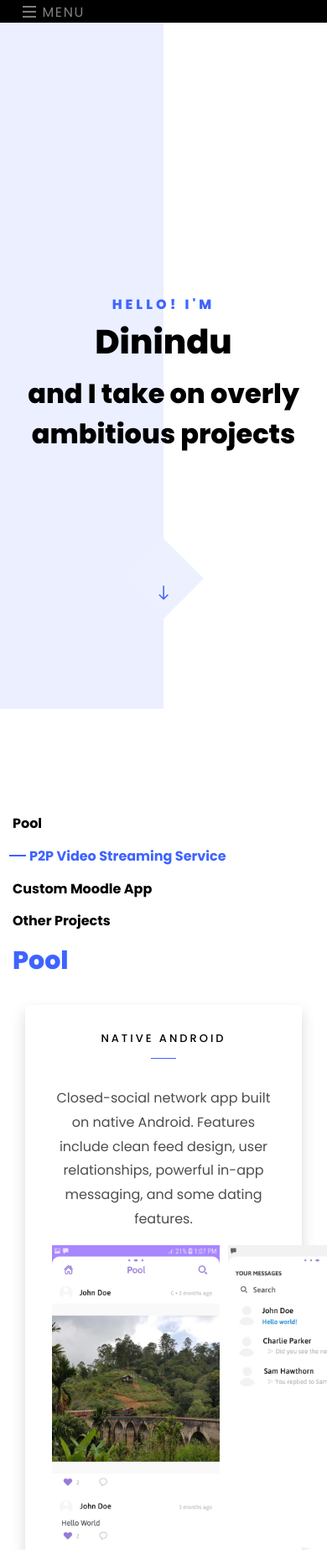
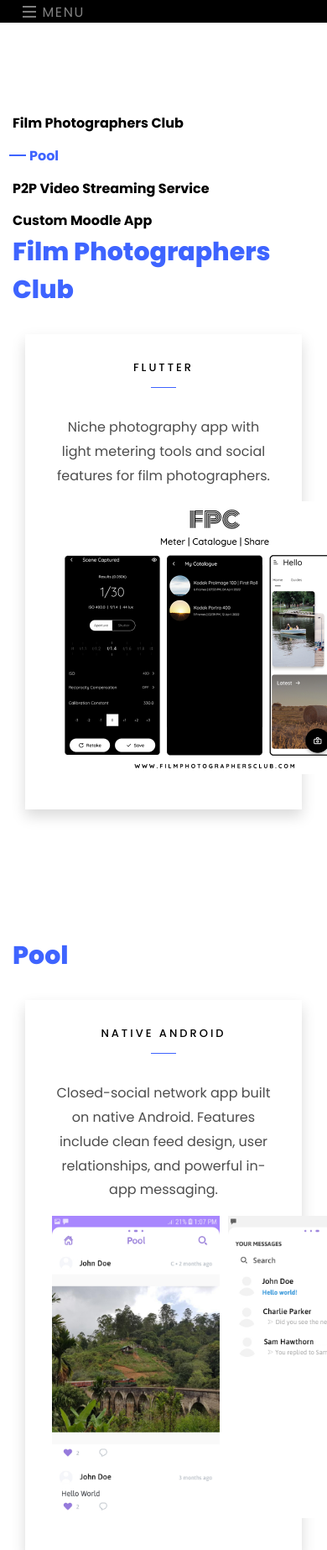
Before and after one commit to DininduInduwara/DininduInduwara.github.io, a plain HTML site: page index.html in a window 390 px wide. Shown: the top 1846 px of the page at 84% size. Drawn offline with Linux system fonts and the light colour scheme.

Commit message:
Commit 2022

```diff
--- a/index.html
+++ b/index.html
@@ -37,63 +37,46 @@
 
 	      <div class="collapse navbar-collapse" id="ftco-nav">
 	        <ul class="navbar-nav nav ml-auto">
-	          <li class="nav-item"><a href="#home-section" class="nav-link"><span>Home</span></a></li>
-	          <li class="nav-item"><a href="#resume-section" class="nav-link"><span>Personal Projects</span></a></li>
-	          <!--<li class="nav-item"><a href="#services-section" class="nav-link"><span>Services</span></a></li>
-	          <li class="nav-item"><a href="#projects-section" class="nav-link"><span>Projects</span></a></li>
-	          <li class="nav-item"><a href="#blog-section" class="nav-link"><span>My Blog</span></a></li>
-	          <li class="nav-item"><a href="#contact-section" class="nav-link"><span>Contact</span></a></li>-->
+	          <li class="nav-item"><a href="#resume-section" class="nav-link"><span>Dinindu's Projects</span></a></li>
 	        </ul>
 	      </div>
 	    </div>
-	  </nav>
-	  <section class="hero-wrap js-fullheight" id="home-section">
-      <div class="overlay"></div>
-      <div class="container">
-        <div class="row no-gutters slider-text js-fullheight justify-content-center align-items-center">
-          <div class="col-lg-8 col-md-6 ftco-animate d-flex align-items-center">
-          	<div class="text text-center">
-          		<span class="subheading">Hello! I'm</span>
-		  				<h1>Dinindu</h1>
-			  				<h2>and I take on overly ambitious projects
-								<!--<span
-                                   class="txt-rotate"
-                                   data-period="2000"
-                                   data-rotate='[ "Web Designer.", "Developer.", "Photographer.", "Marketer.", "Blogger" ]'></span>-->
-								</h2>
-							</div>
-            </div>
-          </div>
-        </div>
-      <div class="mouse">
-				<a href="#" class="mouse-icon">
-					<div class="mouse-wheel"><span class="ion-ios-arrow-round-down"></span></div>
-				</a>
-			</div>
-    </section>
-
-
+	</nav>
     <section class="ftco-section ftco-no-pb goto-here" id="resume-section">
     	<div class="container">
     		<div class="row">
     			<div class="col-md-3">
 				    <nav id="navi">
 					    <ul>
-					      <li><a href="#page-1">Pool</a></li>
-					      <li><a href="#page-2">P2P Video Streaming Service</a></li>
-					      <li><a href="#page-3">Custom Moodle App</a></li>
-					      <li><a href="#page-4">Other Projects</a></li>
+							<li><a href="#page-1-1">Film Photographers Club</a></li>
+							<li><a href="#page-1">Pool</a></li>
+							<li><a href="#page-2">P2P Video Streaming Service</a></li>
+							<li><a href="#page-3">Custom Moodle App</a></li>
 					    </ul>
 					  </nav>
 					</div>
 					<div class="col-md-9">
+						<div id="page-1-1" class= "page one">
+							<h2 class="heading">Film Photographers Club</h2>
+						  <div class="col-md-12 text-center d-flex ftco-animate">
+							  <a href="https://filmphotographersclub.com/" target="_blank" class="services-1 shadow">
+								  <div class="desc">
+									  <h3 class="mb-5">Flutter</h3>
+									  <p>Niche photography app with light metering tools and social features for film photographers.</p>
+									  <div class="grid-container center">
+										  <img src="images/FPC.png" style="width: 390px;height: 325px;">
+									  </div>
+								  </div>
+							  </a>
+						  </div>
+						</div>
 					  <div id="page-1" class= "page one">
 					  	<h2 class="heading">Pool</h2>
 						<div class="col-md-12 text-center d-flex ftco-animate">
-							<a href="https://github.com/DininduInduwara/Pool" target="_blank" class="services-1 shadow">
+							<a href="#" target="_blank" class="services-1 shadow">
 								<div class="desc">
 									<h3 class="mb-5">Native Android</h3>
-									<p>Closed-social network app built on native Android. Features include clean feed design, user relationships, powerful in-app messaging, and some dating features.</p>
+									<p>Closed-social network app built on native Android. Features include clean feed design, user relationships, and powerful in-app messaging.</p>
 									<div class="grid-container center">
 										<img src="images/Pool1.png" style="width: 200px;height: 360px;">
 										<img src="images/Pool2.png" style="width: 200px;height: 360px;">
@@ -105,7 +88,7 @@
 						<div id="page-2" class= "page two">
 							<h2 class="heading">P2P Video Streaming Service</h2>
 							<div class="col-md-12 text-center d-flex ftco-animate">
-								<a href="https://github.com/DininduInduwara/P2PVideoStreamingThing" target="_blank" class="services-1 shadow">
+								<a href="#" target="_blank" class="services-1 shadow">
 									<div class="desc">
 										<h3 class="mb-5">ASP.NET & Electron</h3>
 										<p>Full peer-to-peer video streaming service using a modified BitTorrent protocol.<br>Project included a full web client with a feed w/ in built video player and a desktop Node client to create, encode and seed videos.</p>
@@ -120,20 +103,10 @@
 						<div id="page-3" class= "page three">
 							<h2 class="heading">Custom Moodle App</h2>
 							<div class="col-md-12 text-center d-flex ftco-animate">
-								<a href="https://github.com/DininduInduwara/Noodles" target="_blank" class="services-1 shadow">
+								<a href="#" target="_blank" class="services-1 shadow">
 									<div class="desc">
 										<h3 class="mb-5">Flutter & Native Android</h3>
-										<p>Moodle client I made by scraping api. Widely used by students at the time. Originally made on Native Android but rebuilt on Flutter.</p>
-									</div>
-								</a>
-							</div>
-						</div>
-						<div id="page-4" class= "page four">
-							<h2 class="heading">Other Projects</h2>
-							<div class="col-md-12 text-center d-flex ftco-animate">
-								<a href="https://github.com/DininduInduwara/RandomProjects" target="_blank" class="services-1 shadow">
-									<div class="desc">
-										<p>Click to view an assortment of random projects including a command line album art tool utilizing the Spotify API.</p>
+										<p>Moodle client I made by scraping the api. Widely used by students at the time. Originally made on Native Android but rebuilt on Flutter.</p>
 									</div>
 								</a>
 							</div>
```
Also changed, not shown: images/FPC.png (added).
